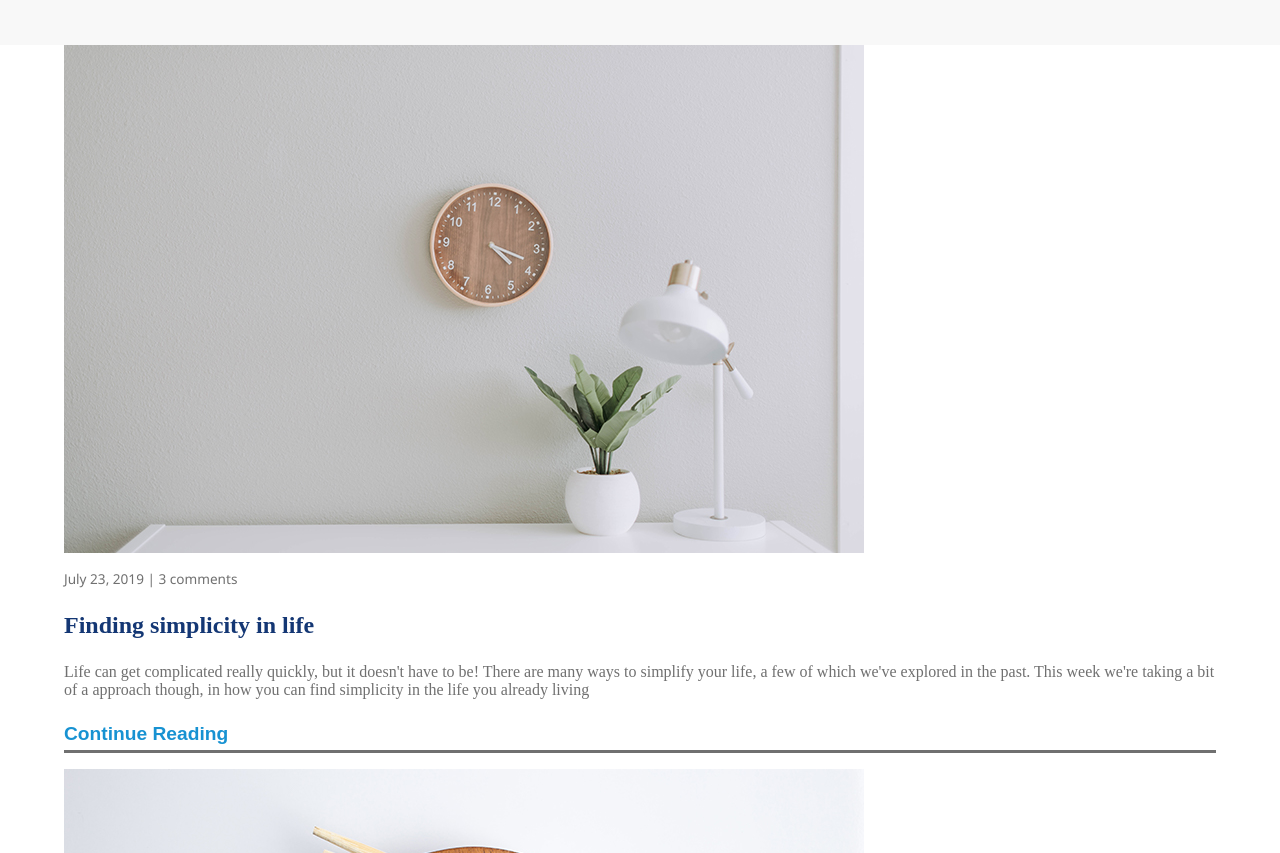
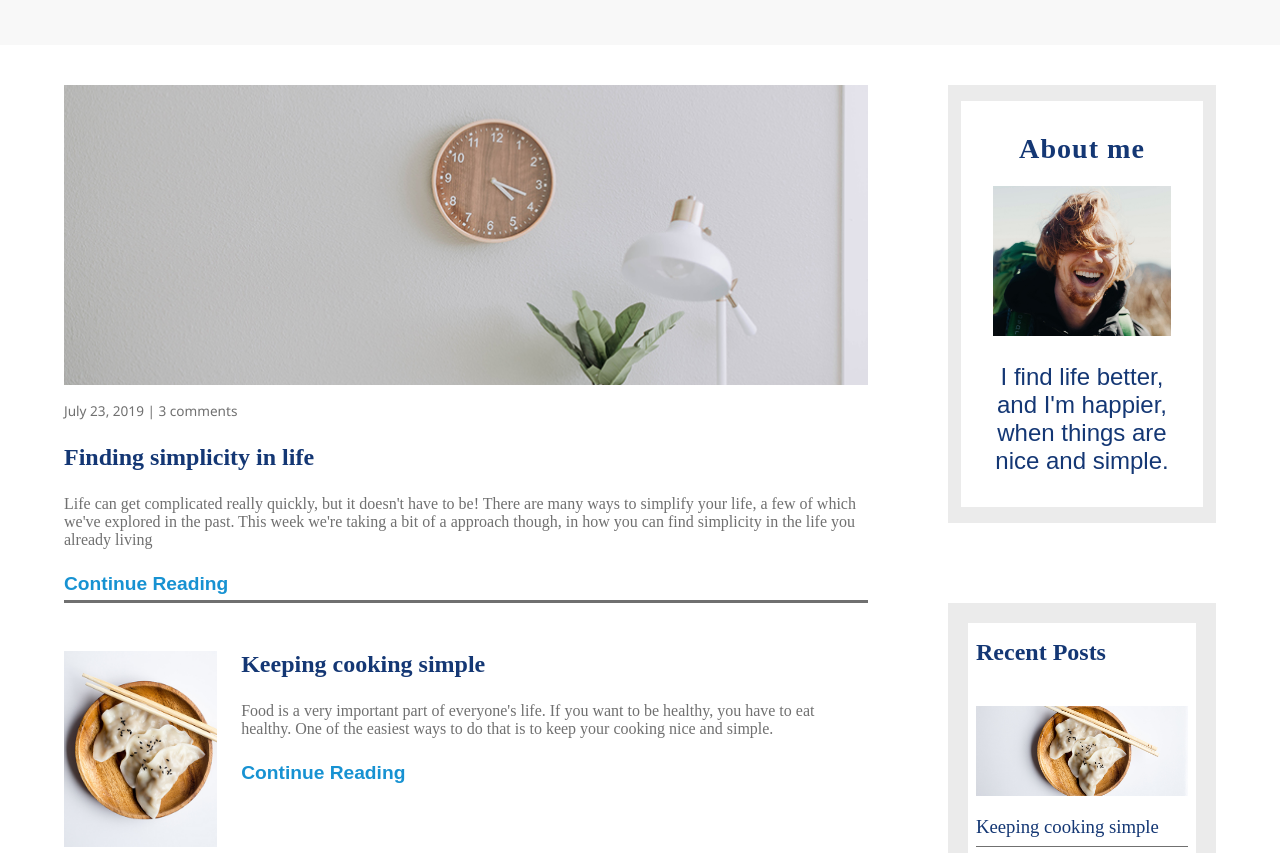
Before and after one commit to ChekeGT/living-the-simple-life, a plain HTML site: page index.html in a window 1280 px wide. Shown: the part 99-952 px from the top of the page. Drawn offline with Linux system fonts and the light colour scheme.

Commit message:
Fixed some minor issues and added queries for responsivenss

```diff
--- a/css/styles.css
+++ b/css/styles.css
@@ -91,7 +91,7 @@ p{
 
 /*  Media queries for nav */
 
-@media (min-width: 625px){
+@media (min-width: 750px){
     .container{
         flex-direction: row;
         justify-content: space-around;
@@ -115,8 +115,8 @@ p{
     gap: 1rem;
 }
 #posts{
-    display: grid;
-    grid-template-rows: repeat(4, 1fr);
+    display: flex;
+    flex-direction: column;
     gap: 1rem;
 }
 .second-row{
@@ -125,6 +125,20 @@ p{
     background-color: #FFFFFF;
     width: 100%;
     gap: 2rem;
+}
+
+/* Media queries for main */
+
+@media (min-width: 750px){
+    #main-content{
+        display: grid;
+        grid-template-columns: 3fr 1fr;
+        margin-top: 2.5rem;
+        gap: 5rem;
+    }
+    .second-row{
+        gap: 5rem;
+    }
 }
 
 /* Post */
@@ -169,6 +183,38 @@ p{
     font-size: 1.2rem;
 }
 
+/* Media queries for post */
+@media (min-width: 750px){
+    .post:not(:first-of-type){
+        display: grid;
+        grid-template-columns: 2.2fr 9fr;
+        align-items: flex-start;
+    }
+    .post:not(:first-of-type) figure{
+        display: grid;
+        grid-template-rows: 9fr 1fr;
+        max-height: 250px;
+        min-width: 130px;
+    }
+    .post:not(:first-of-type) figure img{
+        height: 100%;
+        object-fit: cover;
+    }
+    #posts{
+        margin-bottom: 5rem;
+    }
+    .post:first-of-type{
+        margin-bottom: 2rem;
+    }
+    .post:first-of-type figure{
+        width: 100%;
+    }
+    .post:first-of-type img{
+        height: 300px;
+        object-fit: cover;
+    }
+}
+
 /* About me section */
 #about-me{
     background-color: #EBEBEB;
@@ -190,13 +236,34 @@ p{
 }
 #about-me p{
     font-family: Ubuntu, sans-serif;
-    font-weight: normal;
+    font-weight: lighter;
     color: #143774;
 }
 #about-me img{
     object-fit: cover;
     width: 100%;
     height: 60px;
+}
+
+/* Media queries for about-me section */
+@media (min-width: 500px){
+    #about-me img{
+        min-height: 150px;
+    }
+}
+@media (min-width: 750px){
+    #about-me img{
+        height: auto;
+        justify-self: center;
+        min-width: 150px;
+        object-fit: cover;
+    }
+    #about-me article{
+        align-items: center;
+        text-align: center;
+        font-size: 1.5rem;
+        padding: 2rem;
+    }
 }
 
 /* Recent posts */
@@ -207,6 +274,7 @@ p{
     gap: 1.5rem;
     background-color: #FFFFFF;
     border: 20px solid #EBEBEB;
+    padding: 1rem 0.5rem;
 }
 #recent-posts h2{
     margin-bottom: 1rem;
@@ -217,13 +285,14 @@ p{
 
 .recent-post-image img{
     object-fit: cover;
-    height: 80px;
+    max-height: 90px;
+    min-width: 180px
 }
 .recent-post{
     border-bottom: 1px solid #707070;
     margin-bottom: 1rem;
     padding-bottom: 0.5rem;
-    width: 91%;
+    width: 100%;
     margin: 0 auto;
 }
 .recent-post h3{
@@ -235,7 +304,11 @@ p{
 .recent-post:last-of-type{
     border-bottom: none;
 }
-
+@media (min-width: 500px) and (max-width: 750px){
+    .recent-post-image img{
+        min-height: 150px;
+    }
+}
 /* Footer */
 footer{
     background-color: #143774;
--- a/index.html
+++ b/index.html
@@ -55,8 +55,8 @@
                     <div class="post-text">
                         <h2 class="post-title">Simplicity and work</h2>
                         <p>Work is often a major source of stress. People get frustrated, it ruins their relationship with others and it leads to burnout. By keeping your work life as simple as possible, it will help balance everything out.</p>
+                        <a class="post-continue-reading">Continue Reading</a>
                     </div>
-                    <a class="post-continue-reading">Continue Reading</a>
                 </article>
                 <article class="post">
                     <figure class="post-image">
@@ -66,8 +66,8 @@
                     <div class="post-text">
                         <h2 class="post-title">Simple decorations</h2>
                         <p>A home isn't a home until you've decorated a little. People either don't decorate, or they go overboard and it doesn't have the impact they were hoping for. Staying simple will help draw the eye where you want it to and make things pop like never before.</p>
+                        <a class="post-continue-reading">Continue Reading</a>
                     </div>
-                    <a class="post-continue-reading">Continue Reading</a>
                 </article>
             </section>
             <div class="second-row">
```
